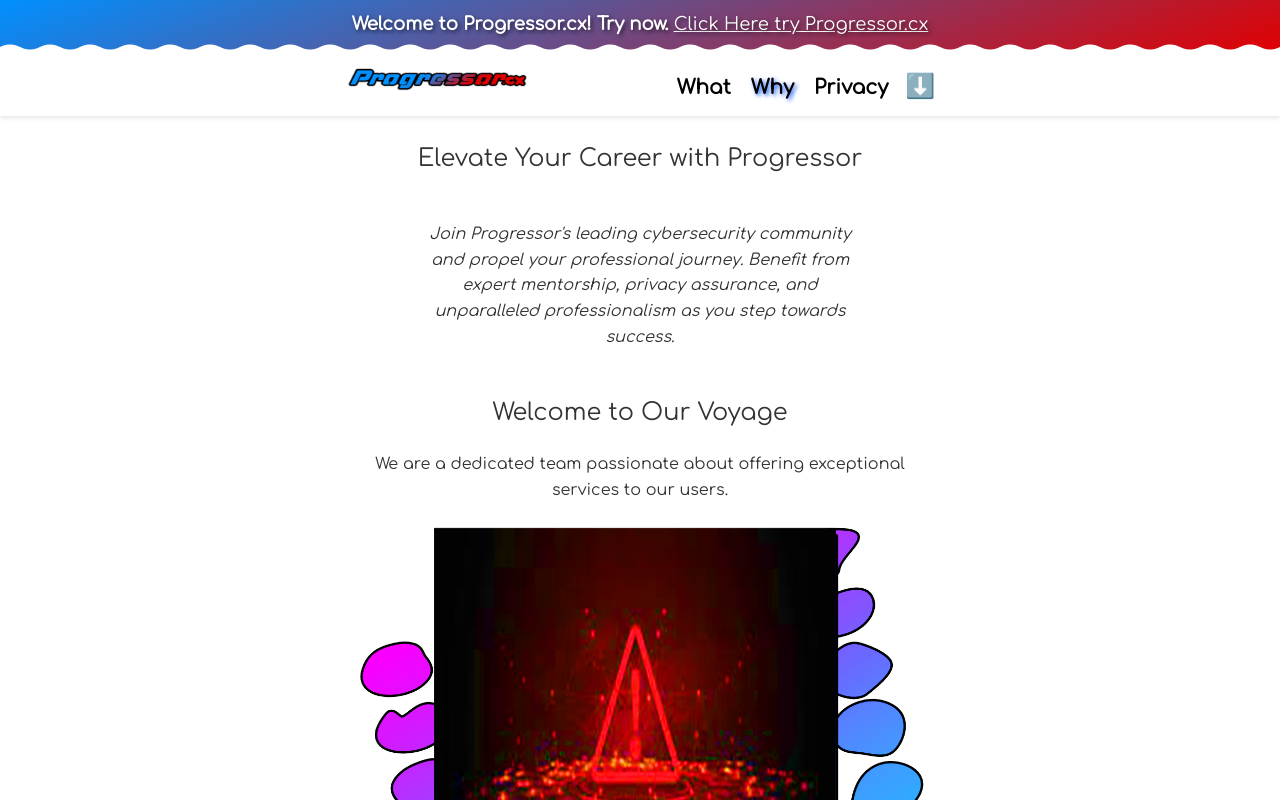
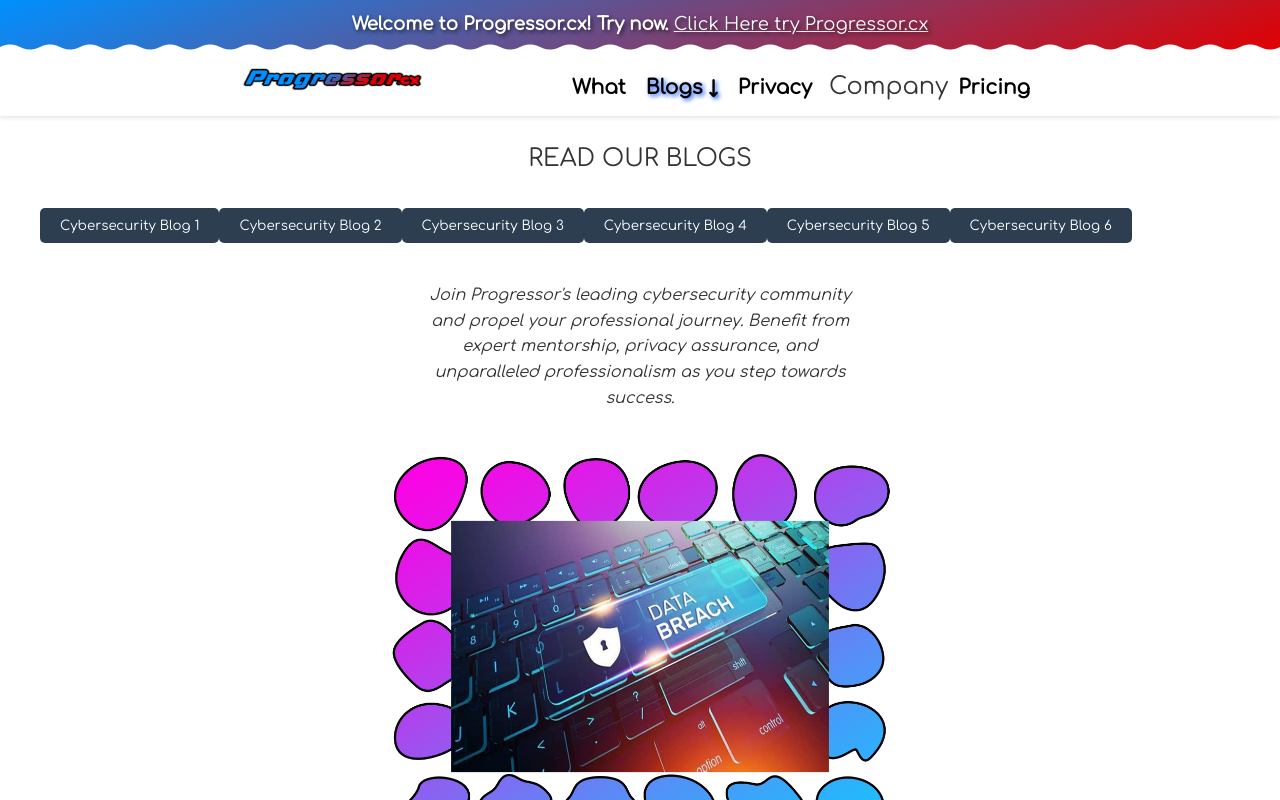
Before and after one commit to hunterjreid/Progressor.cx, a Vue app in the folder client/: page /landing in a window 1280 px wide. Built offline with nearby package versions, Linux system fonts and the light colour scheme; a small style sheet from the web is missing.

Commit message:
wip test screen added

```diff
--- a/client/src/App.vue
+++ b/client/src/App.vue
@@ -37,7 +37,7 @@
             style="text-decoration: none"
             to="/landing"
           >
-            <a class="header_link">Why</a>
+            <a class="header_link">Blogs ↓</a>
           </router-link>
           <router-link
             @click="closeMenu"
@@ -49,8 +49,15 @@
 
           <a @click="menuOpen = !menuOpen" style="cursor: pointer">
             <span v-html="menuOpen ? upArrowIcon : dropdownIcon"></span>
-            {{ menuOpen ? '⬆️' : '⬇️' }}
+            {{ menuOpen ? 'Company' : 'Company' }}
           </a>
+          <router-link
+            @click="closeMenu"
+            style="text-decoration: none"
+            to="/price"
+          >
+            <a class="header_link">Pricing</a>
+          </router-link>
         </div>
         <div v-if="menuOpen" class="b_menthis">
           <router-link to="/home2" @click="closeMenu" class="link">
--- a/client/src/router.js
+++ b/client/src/router.js
@@ -15,7 +15,7 @@
 import ContactView from './views/ContactView.vue'
 import PricingPage from './views/PricingPage.vue'
 import HowtokensWorkPage from './views/HowtokensWorkPage.vue'
-
+import YoobeeTestView from './views/YoobeeTestView.vue'
 const routes = [
     {
       path: '/',
@@ -36,6 +36,11 @@
         path: '/chat',
         name: 'chat',
         component: ChatView,
+      },
+      {
+        path: '/Yoobee_test_wip',
+        name: 'YoobeeTestView',
+        component: YoobeeTestView,
       },
 
       {
--- a/client/src/views/AdminView.vue
+++ b/client/src/views/AdminView.vue
@@ -45,7 +45,7 @@
     height: 256px;
 "></textarea>
   <br>
-  <label>URL: https://ommida.com/blog/</label>
+  <label>URL: https://progressor.cx/blog/</label>
   <input type="text" v-model="newBlog.url">
   <button  style="background:green" @click="addBlog">Create Blog</button>  <br>
   <button @click="showAddBlogPopup = false">Close popup</button>
--- a/client/src/views/HomeView.vue
+++ b/client/src/views/HomeView.vue
@@ -159,7 +159,7 @@
     text-stroke: 1px black; /* Adding black outline */
       -webkit-text-fill-color: transparent;
       font-family: system-ui;
-      background-image: linear-gradient(270deg,#13fff3 31%,#df64d3);
+      background-image: linear-gradient(159deg, #0090ff, #e10000);
       -webkit-background-clip: text;
       background-clip: text;
       font-size: 47px;"> What Others say.</h2>
@@ -181,7 +181,7 @@
       text-stroke: 1px black; /* Adding black outline */
       -webkit-text-fill-color: transparent;
       font-family: system-ui;
-      background-image: linear-gradient(270deg,#13fff3 31%,#df64d3);
+      background-image: linear-gradient(159deg, #0090ff, #e10000);
       -webkit-background-clip: text;
       background-clip: text;
       font-size: 47px;">Discover the Power of Progressor.cx</h2>
@@ -210,7 +210,7 @@
     text-stroke: 1px black; /* Adding black outline */
     -webkit-text-fill-color: transparent;
     font-family: system-ui;
-    background-image: linear-gradient(270deg,#13fff3 31%,#df64d3);
+    background-image: linear-gradient(159deg, #0090ff, #e10000);
     -webkit-background-clip: text;
     background-clip: text;
     font-size: 47px;">Elevate Your Cyber Security with Progressor.cx</h2>
--- a/client/src/views/LearnMore.vue
+++ b/client/src/views/LearnMore.vue
@@ -2,31 +2,61 @@
     <div class="landing-page">
 
       <div style="display: flex; text-align: center; justify-content: center; align-items: center;">
-        <h2>Elevate Your Career with Progressor</h2>
+        <h2>READ OUR BLOGS</h2>
+
       </div>
+      <section class="section">
+        <div style="display: flex; justify-content: center;">
+      <router-link :to="{ path: '/blog/1' }">
+        <button class="bg-blue-53ee3">
+          Cybersecurity Blog 1
+        </button>
+      </router-link>
+      <router-link :to="{ path: '/blog/2' }">
+        <button class="bg-blue-53ee3">
+          Cybersecurity Blog 2
+        </button>
+      </router-link>
+      <router-link :to="{ path: '/blog/3' }">
+        <button class="bg-blue-53ee3">
+          Cybersecurity Blog 3
+        </button>
+      </router-link>      <router-link :to="{ path: '/blog/1' }">
+        <button class="bg-blue-53ee3">
+          Cybersecurity Blog 4
+        </button>
+      </router-link>
+      <router-link :to="{ path: '/blog/2' }">
+        <button class="bg-blue-53ee3">
+          Cybersecurity Blog 5
+        </button>
+      </router-link>
+      <router-link :to="{ path: '/blog/3' }">
+        <button class="bg-blue-53ee3">
+          Cybersecurity Blog 6
+        </button>
+      </router-link>
+      <!-- Repeat the pattern for additional blogs -->
+    </div>
+      </section>
+
       <p style="text-align: center; font-style: italic; max-width: 450px; margin: 24px auto;">
+
+
         Join Progressor's leading cybersecurity community and propel your professional journey. Benefit from expert mentorship, privacy assurance, and unparalleled professionalism as you step towards success.
       </p>
-      <section class="section">
-        <div class="content">
-          <div class="text">
-            <h2>Welcome to Our Voyage</h2>
-            <p>We are a dedicated team passionate about offering exceptional services to our users.</p>
-          </div>
-          <div class="image">
-            <img class="iamner" src="../assets/SET(1).png" alt="Team Collaboration">
-          </div>
-        </div>
-      </section>
+
 
 
       <section class="section reverse">
+
         <div class="content">
           <div class="image">
             <img class="iamner" src="../assets/SET(2).png" alt="Innovation">
           </div>
           <div class="text">
             <h2>Our Dedication to Excellence</h2>
+
             <p>With a focus on quality and innovation, we constantly push the boundaries of cybersecurity.</p>
           </div>
         </div>
@@ -35,6 +65,7 @@
       <!-- Section 3: Key Points -->
       <section class="key-points">
         <h2>Our Core Values</h2>
+
         <ul>
           <li>Cutting-Edge Solutions</li>
           <li>User-Centric Approach</li>
--- /dev/null
+++ b/client/src/views/YoobeeTestView.vue
@@ -0,0 +1,159 @@
+<template>
+    <div class="container">
+      <div class="chat">
+        <div class="chat-message bot">
+          <img class="profile-picture" src="../assets/bot.png" alt="Bot" />
+          <p>Welcome! This is a test for the WIP for Yoobee made by Hunter.</p>
+        </div>
+        <!-- Add more chat messages as needed -->
+      </div>
+      <iframe src='https://webchat.botframework.com/embed/Progressobot?s=HTNwiepQjKA.GufCNOhqhGtkcaxgdsg6FOPPHrI1bSiC_HTv_E3ea3I'  style='    width: 100%;
+    height: 50vh;'></iframe>
+    </div>
+  </template>
+
+  <script>
+  import axios from "axios";
+
+  export default {
+    name: "YoobeeTestView",
+    data() {
+      return {
+        userMessage: "",
+      };
+    },
+    methods: {
+      async sendMessage() {
+        if (this.userMessage.trim() !== "") {
+          // Add user message to the chat
+          this.addUserMessage(this.userMessage);
+
+          // Create the JSON message to send
+          const message = {
+            text: this.userMessage,
+          };
+
+          // Call the API with Axios
+          try {
+            const response = await axios.post("https://progressor-bot-f459.azurewebsites.net/api/messages", message, {
+              headers: {
+                "Content-Type": "application/json",
+              },
+            });
+
+            // Display the API response in a popup
+            this.showResponsePopup(response.data);
+
+            // Clear the input field
+            this.userMessage = "";
+          } catch (error) {
+            console.error("API Error:", error);
+          }
+        }
+      },
+      addUserMessage(message) {
+        const chat = document.querySelector(".chat");
+        const userMessage = document.createElement("div");
+        userMessage.classList.add("chat-message", "user");
+        userMessage.innerHTML = `<p>${message}</p>`;
+        chat.appendChild(userMessage);
+        chat.scrollTop = chat.scrollHeight;
+      },
+      showResponsePopup(responseData) {
+        // Display the response in a popup (you can customize this part)
+        alert("API Response:\n" + JSON.stringify(responseData, null, 2));
+
+        // Log the response in the console
+        console.log("API Response:", responseData);
+      },
+    },
+  };
+  </script>
+
+  <style scoped>
+  /* Global Styles */
+  body {
+    font-family: Arial, sans-serif;
+    background-color: #f5f5f5;
+  }
+
+  /* Container Styles */
+  .container {
+    max-width: 800px;
+    margin: 0 auto;
+    padding: 20px;
+  }
+
+  /* Chat Header Styles */
+  .chat-header {
+    display: flex;
+    align-items: center;
+    gap: 10px;
+  }
+
+  .profile-picture {
+    width: 50px;
+    height: 50px;
+    border-radius: 50%;
+  }
+
+  /* Chat Styles */
+  .chat {
+    margin-top: 20px;
+    max-height: 400px;
+    overflow-y: auto;
+  }
+
+  .chat-message {
+    display: flex;
+    gap: 10px;
+    padding: 10px;
+    border-radius: 8px;
+    margin: 10px 0;
+  }
+
+  .chat-message p {
+    margin: 0;
+  }
+
+  .bot {
+    justify-content: flex-start;
+    align-items: flex-start;
+  }
+
+  .user {
+    justify-content: flex-end;
+    align-items: flex-end;
+  }
+
+  /* User Input Styles */
+  .user-input {
+    display: flex;
+    align-items: center;
+    gap: 10px;
+  }
+
+  .user-input input {
+    flex-grow: 1;
+    padding: 10px;
+    border: 1px solid #e0e0e0;
+    border-radius: 4px;
+    outline: none;
+  }
+
+  .user-input button {
+    background-color: #007bff;
+    color: #ffffff;
+    border: none;
+    padding: 10px 20px;
+    border-radius: 4px;
+    cursor: pointer;
+  }
+
+  /* Responsive Styles */
+  @media (max-width: 600px) {
+    .container {
+      padding: 10px;
+    }
+  }
+  </style>
```
Also changed, not shown: client/src/assets/bot.png (added).
